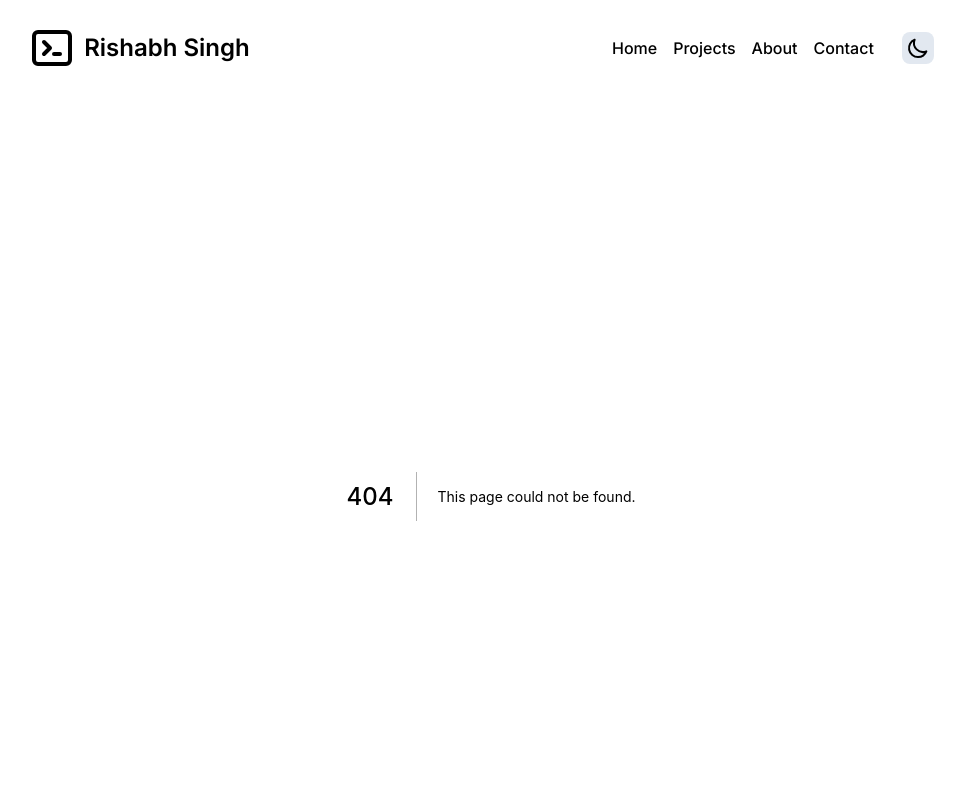
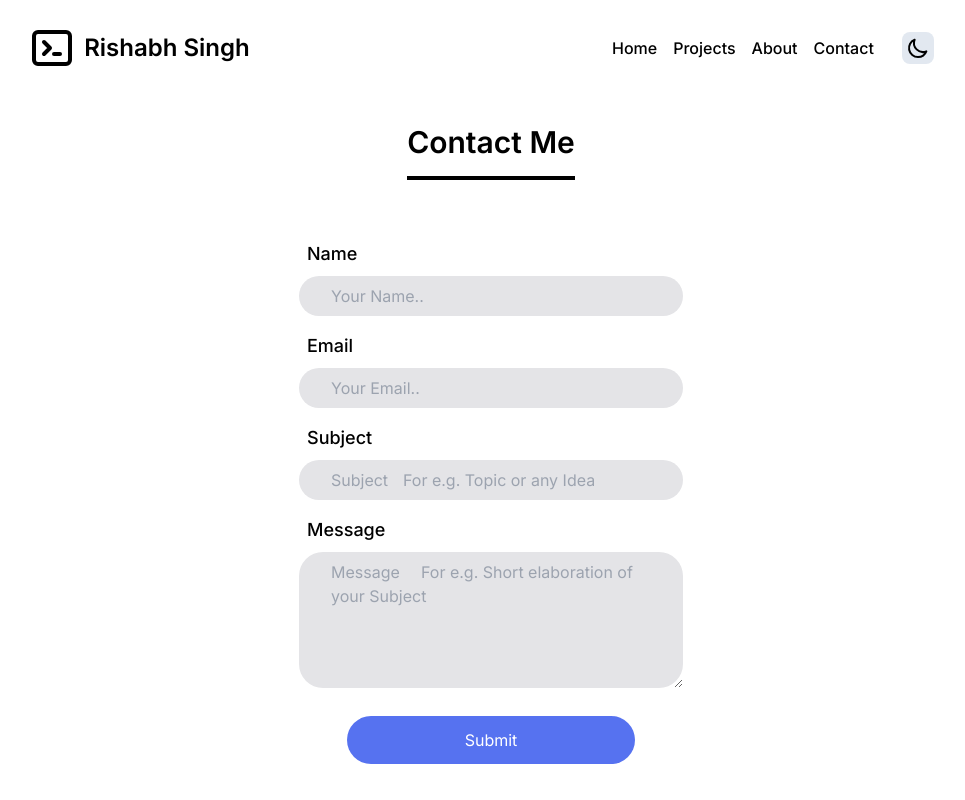
Before and after one commit to geeekgod/my_site, a Next.js app: page /contact in a window 1280 px wide. Before the commit this address had no page. Shown: the top 800 px of the page, without its empty margins (149-1114 px from the left). Built offline with nearby package versions, Linux system fonts and the light colour scheme.

Commit message:
feat: add contact section

```diff
--- a/components/Footer/index.tsx
+++ b/components/Footer/index.tsx
@@ -4,6 +4,8 @@ import React, { memo, useEffect, useState } from "react";
 const Footer = () => {
   const { theme } = useTheme();
   const [themeEnable, setThemeEnable] = useState(false);
+
+  const date = new Date();
 
   useEffect(() => {
     setThemeEnable(true);
@@ -91,7 +93,7 @@ const Footer = () => {
           <p className="mx-1">Made with &#x1f49d;</p>
           <div className="mx-1">•</div>
           {/*  */}
-          <p className="mx-1">© 2022</p>
+          <p className="mx-1">{`© ${date.getFullYear()}`}</p>
           <div className="mx-1">•</div>
           <p className="mx-1 ">Rishabh Singh</p>
         </div>
--- a/components/Layout/index.tsx
+++ b/components/Layout/index.tsx
@@ -79,7 +79,7 @@ const Layout = (props: layoutProps) => {
                   About
                 </motion.li>
               </Link>
-              <Link href="/">
+              <Link href="/contact">
                 <motion.li
                   initial={{ y: -1000 }}
                   animate={{ y: 0, transition: { delay: 0.7 } }}
--- a/components/Navbar/index.tsx
+++ b/components/Navbar/index.tsx
@@ -176,7 +176,7 @@ const Navbar = ({ menu, setMenu }: navBarProps) => {
               <Link href="/about">
                 <li className="deskTopNavItem">About</li>
               </Link>
-              <Link href="/">
+              <Link href="/contact">
                 <li className="deskTopNavItem">Contact</li>
               </Link>
             </ul>
--- /dev/null
+++ b/pages/contact.tsx
@@ -0,0 +1,112 @@
+import { motion } from "framer-motion";
+import Head from "next/head";
+import React, { memo, useEffect, useRef, useState } from "react";
+
+const Contact = () => {
+  const [name, setName] = useState("");
+  const [email, setEmail] = useState("");
+  const [subject, setSubject] = useState("");
+  const [msg, setMsg] = useState("");
+  const inputRef = useRef<any>();
+  const [width, setWidth] = useState(0);
+
+  const [size, setSize] = useState([0, 0]);
+
+  const _submit = (e: any) => {
+    e.preventDefault();
+    if (
+      name.trim().length > 4 &&
+      email.trim().length > 7 &&
+      subject.trim().length > 8 &&
+      msg.trim().length > 10
+    ) {
+      console.log({ name: name, email: email, subject: subject, message: msg });
+    }
+  };
+
+  useEffect(() => {
+    window.addEventListener("resize", () => {
+      setSize([window.innerWidth, window.innerHeight]);
+    });
+  }, []);
+
+  useEffect(() => {
+    if (inputRef.current) {
+      setWidth(inputRef.current.offsetWidth);
+    }
+  }, [inputRef, size]);
+
+  return (
+    <>
+      <Head>
+        <title>Contact | Rishabh Singh</title>
+        <meta
+          name="description"
+          content="Contact Rishabh Singh. Reach me out with any queries you've!"
+        />
+      </Head>
+      <div>
+        <motion.div
+          initial={{ opacity: 0, scale: 0 }}
+          animate={{ opacity: 1, scale: 1 }}
+          className="flex items-center justify-center"
+        >
+          <h3 className="text-3xl font-semibold mt-7 border-black dark:border-white pb-4 border-b-4">
+            Contact Me
+          </h3>
+        </motion.div>
+        <form
+          onSubmit={_submit}
+          className="flex mx-10 flex-col items-center justify-center py-10 px-6  mt-4 mb-6  slg:mx-12"
+        >
+          <div className="contactInpCont">
+            <label className="contactLabel">Name</label>
+            <input
+              className="contactInput"
+              type="text"
+              name="name"
+              placeholder="Your Name.."
+              ref={inputRef}
+            />
+          </div>
+          <div className="contactInpCont">
+            <label className="contactLabel">Email</label>
+            <input
+              className="contactInput"
+              type="email"
+              name="email"
+              placeholder="Your Email.."
+            />
+          </div>
+          <div className="contactInpCont">
+            <label className="contactLabel">Subject</label>
+            <input
+              className="contactInput"
+              type="subject"
+              name="subject"
+              placeholder={`Subject \tFor e.g. Topic or any Idea`}
+            />
+          </div>
+          <div className="contactInpCont">
+            <label className="contactLabel">Message</label>
+            <textarea
+              className="contactInput rounded-3xl"
+              rows={5}
+              name="message"
+              style={{ width: width !== 0 ? width : "inherit" }}
+              placeholder={`Message \tFor e.g. Short elaboration of your Subject`}
+            />
+          </div>
+          <button
+            type="submit"
+            className="bg-[#5672F0] text-white w-72 my-4 py-3 px-5 rounded-full focus:ring-4 focus:ring-[#C7D0FA] selection:cursor-not-allowed"
+          >
+            Submit
+          </button>
+        </form>
+      </div>
+    </>
+  );
+};
+
+export default memo(Contact);
--- a/pages/index.tsx
+++ b/pages/index.tsx
@@ -71,8 +71,8 @@ const Home: NextPage = () => {
               onClick={() => {
                 setTimeout(() => router.push("/about"), 150);
               }}
-              whileHover={{ scale: 1.07 }}
-              className="bg-[#5672F0] text-white py-2 px-5 rounded-full focus:ring-4 focus:ring-[#C7D0FA] selection:cursor-not-allowed "
+              whileHover={{ scale: 1.07, backgroundColor: "#2F52EE" }}
+              className="primaryBtn"
             >
               Read More
             </motion.button>
--- a/styles/globals.css
+++ b/styles/globals.css
@@ -35,4 +35,18 @@ a {
   .mobileNavItem {
     @apply mx-2 my-5 text-xl cursor-pointer;
   }
+
+  .primaryBtn {
+    @apply bg-[#5672F0] text-white py-2 px-5 rounded-full focus:ring-4 focus:ring-[#C7D0FA] selection:cursor-not-allowed;
+  }
+
+  .contactInpCont {
+    @apply flex flex-col py-1 px-8;
+  }
+  .contactLabel {
+    @apply ml-2 font-medium text-lg;
+  }
+  .contactInput {
+    @apply py-2 px-8 rounded-full my-2 slg:w-96 focus:ring-[3px] bg-zinc-200 ring-[#B4C0F9] dark:ring-[#8E9FF6]  dark:bg-slate-600 outline-none;
+  }
 }
```
